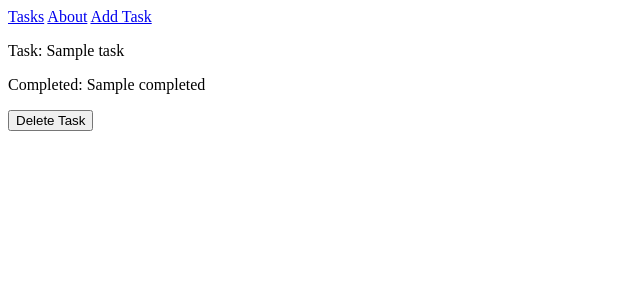
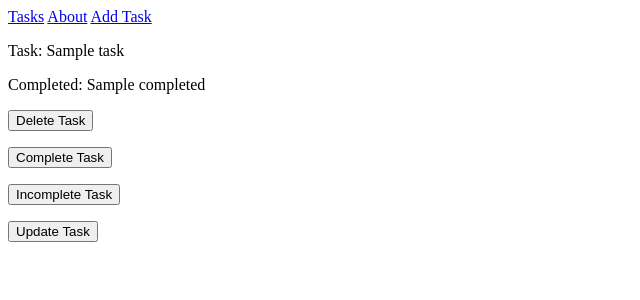
Before and after one commit to gregorule/CRUD-Project, a Python web app: template flask-db-crud/application/template/tasks.html in a window 1280 px wide. Shown: the top 300 px of the page, without its empty margins (0-640 px from the left). Run offline with Jinja, Linux system fonts and the light colour scheme; the template is opened without the code that fills it: most values are stand-ins (such as "Sample title", 1, 10 or a date in 2020).

Commit message:
update button

```diff
--- a/flask-db-crud/application/template/tasks.html
+++ b/flask-db-crud/application/template/tasks.html
@@ -7,5 +7,14 @@
 <form action="{{ url_for('delete', id=todo.id) }}">
 <button type="Submit">Delete Task</button>
 </form>
+<form action="{{ url_for('complete', id=todo.id) }}"">
+<button type="Submit">Complete Task</button>
+</form>
+<form action="{{ url_for('incomplete', id=todo.id) }}"">
+<button type="Submit">Incomplete Task</button>
+</form>
+<form action="{{ url_for('update', id=todo.id) }}"">
+<button type="Submit">Update Task</button>
+</form>
 {% endfor %}
 {% endblock body %}
```
Also changed, not shown: flask-db-crud/application/routes.py (+10 -5 lines), flask-db-crud/application/template/update.html (added, +14 -0 lines), 1 other file.
